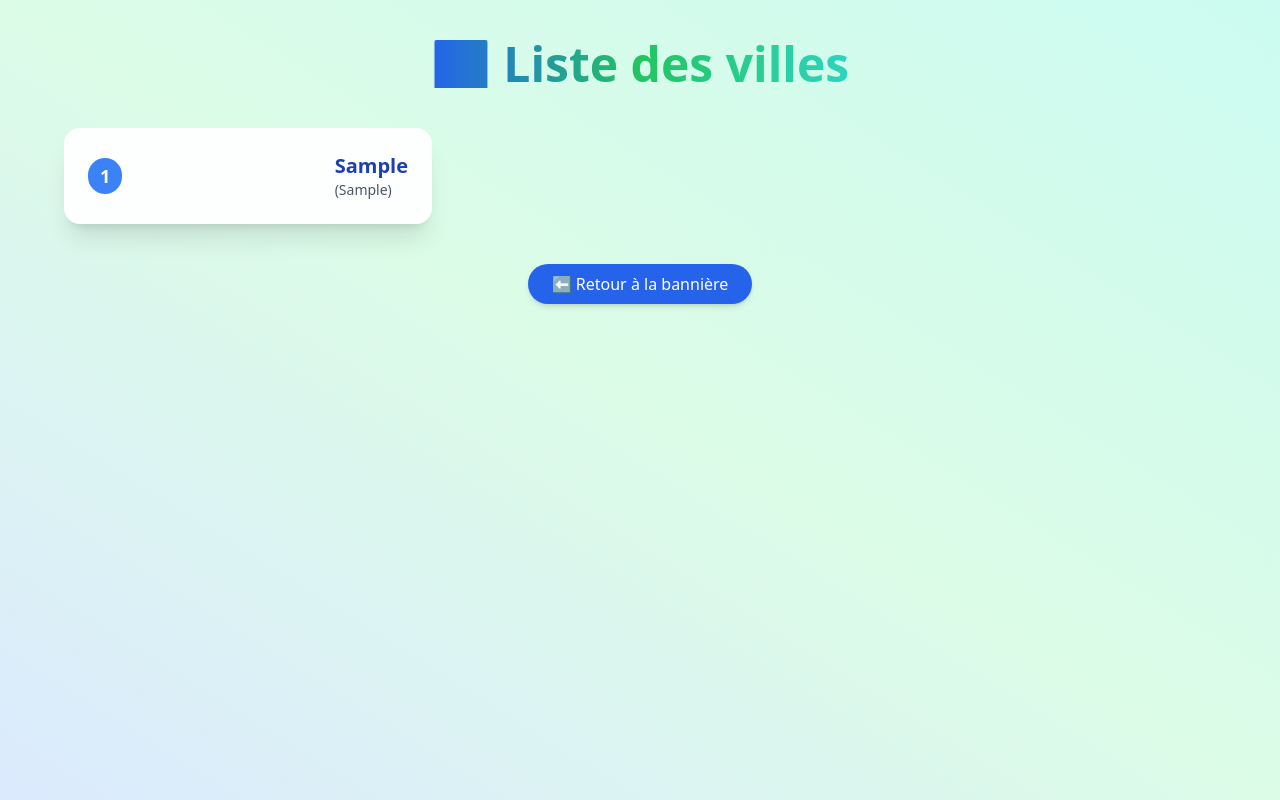
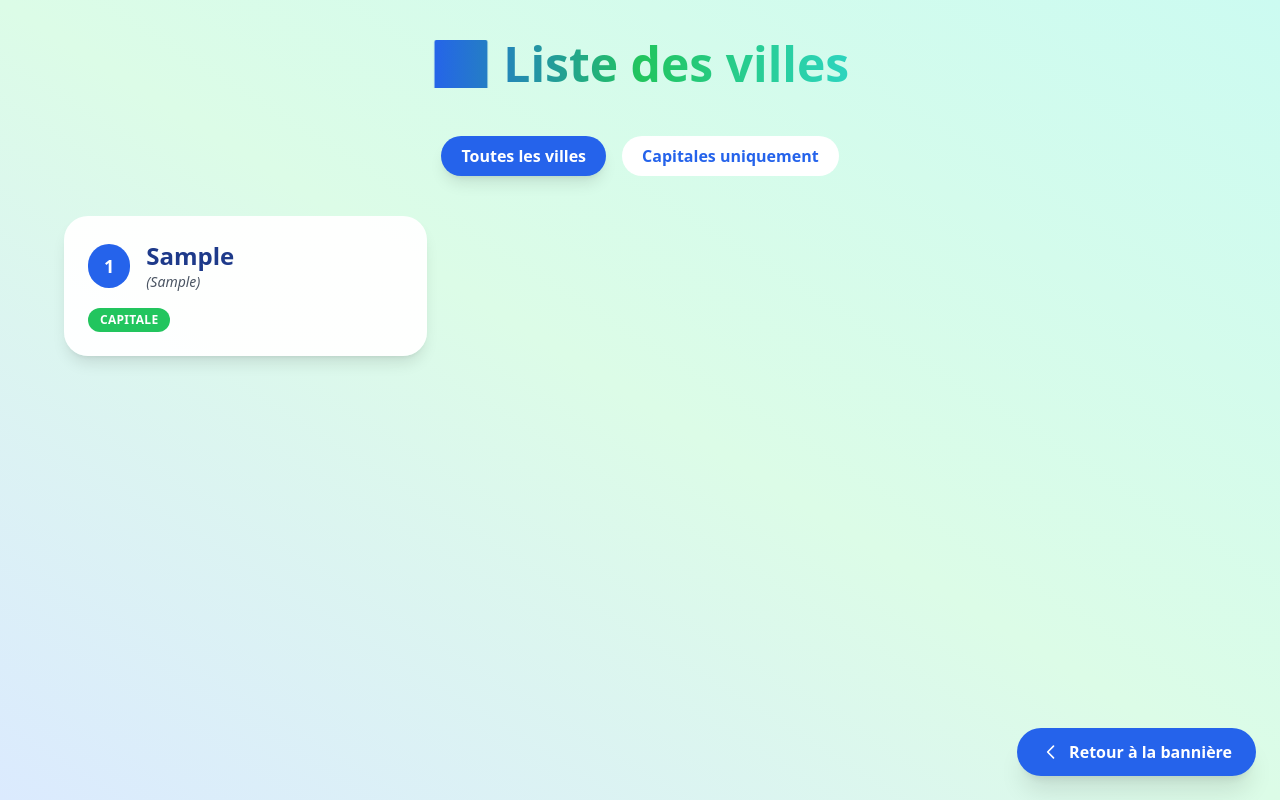
Before and after one commit to ksdeve/Django, a Django app: page /cities/ in a window 1280 px wide. Run offline with Django 5.2, Linux system fonts and the light colour scheme; tables that the repository leaves empty hold one stand-in row (values such as "Sample post"); some libraries are stand-ins or nearby versions.

Commit message:
add capital city

```diff
--- a/DjangoEvaluation/sakila/models.py
+++ b/DjangoEvaluation/sakila/models.py
@@ -18,6 +18,7 @@ class City(models.Model):
     city_id = models.AutoField(primary_key=True)
     city = models.CharField(max_length=50, unique=True)
     country = models.ForeignKey('Country', on_delete=models.CASCADE)
+    capital = models.IntegerField()  # 0 ou 1, directement mapping TINYINT
     last_update = models.DateTimeField(auto_now=True)
 
     class Meta:
@@ -25,6 +26,5 @@ class City(models.Model):
         ordering = ['city']
         managed = False
 
-
-    def __str__(self):
-        return self.city
+    def is_capital(self):
+        return self.capital == 1
--- a/DjangoEvaluation/sakila/templates/banniere.html
+++ b/DjangoEvaluation/sakila/templates/banniere.html
@@ -29,7 +29,7 @@
         </p>
 
         <p class="text-lg text-gray-700">
-            🧑‍💻 Concepteur :
+            🧑‍💻 Concepteurs :
             <span class="text-pink-600 font-semibold">{{ cname }}</span>
         </p>
 
--- a/DjangoEvaluation/sakila/templates/city_list.html
+++ b/DjangoEvaluation/sakila/templates/city_list.html
@@ -1,49 +1,97 @@
 <!DOCTYPE html>
 <html lang="fr">
 <head>
-    <meta charset="UTF-8">
+    <meta charset="UTF-8" />
     <title>Liste des villes</title>
     <script src="https://cdn.tailwindcss.com"></script>
 </head>
 <body class="bg-gradient-to-tr from-blue-100 via-green-100 to-teal-100 min-h-screen flex flex-col items-center p-10 font-sans">
 
-    <h1 class="text-4xl md:text-5xl font-extrabold text-transparent bg-clip-text bg-gradient-to-r from-blue-600 via-green-500 to-teal-400 mb-10 animate-fade-in">
+    <h1 class="text-4xl md:text-5xl font-extrabold text-transparent bg-clip-text bg-gradient-to-r from-blue-600 via-green-500 to-teal-400 mb-12 animate-fade-in">
         🏙️ Liste des villes
     </h1>
 
-    <div class="grid grid-cols-1 sm:grid-cols-2 md:grid-cols-3 gap-6 w-full max-w-6xl animate-fade-in-slow">
+    <!-- Boutons de filtre -->
+    <div class="flex space-x-4 mb-10">
+        <a href="{% url 'city_list' %}?capital=0"
+           class="px-5 py-2 rounded-full font-semibold transition-colors duration-300
+           {% if show_capitals == '0' %}
+               bg-blue-600 text-white shadow-lg
+           {% else %}
+               bg-white text-blue-600 hover:bg-blue-100
+           {% endif %}">
+           Toutes les villes
+        </a>
+
+        <a href="{% url 'city_list' %}?capital=1"
+           class="px-5 py-2 rounded-full font-semibold transition-colors duration-300
+           {% if show_capitals == '1' %}
+               bg-blue-600 text-white shadow-lg
+           {% else %}
+               bg-white text-blue-600 hover:bg-blue-100
+           {% endif %}">
+           Capitales uniquement
+        </a>
+    </div>
+
+    <!-- Grille des villes -->
+    <div class="grid grid-cols-1 sm:grid-cols-2 md:grid-cols-3 gap-8 w-full max-w-6xl animate-fade-in-slow">
         {% for city in cities %}
-        <div class="bg-white bg-opacity-90 shadow-xl rounded-2xl p-6 transform transition duration-300 hover:scale-105 hover:shadow-2xl flex items-center justify-between space-x-4">
-            <span class="inline-block px-3 py-1 rounded-full bg-blue-500 text-white font-bold text-lg select-none">
-                {{ city.city_id }}
-            </span>
-            <div class="text-left">
-                <p class="text-xl font-semibold text-blue-800">
-                    {{ city.city }}
-                </p>
-                <p class="text-sm text-gray-600">
-                    ({{ city.country.country }})
-                </p>
+        <div
+            class="bg-white bg-opacity-95 shadow-lg rounded-3xl p-6 transform transition duration-300 hover:scale-105 hover:shadow-2xl flex flex-col justify-between">
+            <div class="flex items-center space-x-4">
+                <span class="inline-block px-4 py-2 rounded-full bg-blue-600 text-white font-bold text-lg select-none">
+                    {{ city.city_id }}
+                </span>
+                <div>
+                    <p class="text-2xl font-semibold text-blue-900">{{ city.city }}</p>
+                    <p class="text-sm text-gray-600 italic">({{ city.country.country }})</p>
+                </div>
             </div>
+            {% if city.capital == 1 %}
+                <span
+                    class="self-start mt-4 inline-block px-3 py-1 rounded-full bg-green-500 text-white text-xs font-semibold uppercase tracking-wide select-none">
+                    Capitale
+                </span>
+            {% endif %}
         </div>
         {% empty %}
-        <div class="col-span-full text-center text-gray-600 text-lg">Aucune ville trouvée.</div>
+        <div class="col-span-full text-center text-gray-600 text-lg font-medium">
+            Aucune ville trouvée.
+        </div>
         {% endfor %}
     </div>
 
-    <a href="{% url 'banniere' %}" class="mt-10 inline-block bg-blue-600 hover:bg-blue-700 text-white font-medium py-2 px-6 rounded-full shadow-md transition duration-300">
-        ⬅ Retour à la bannière
-    </a>
+    <!-- Bouton retour -->
+    <a href="{% url 'banniere' %}"
+    class="fixed bottom-6 right-6 bg-blue-600 hover:bg-blue-700 text-white font-semibold py-3 px-6 rounded-full shadow-xl transition duration-300 z-50 flex items-center space-x-2">
+     <svg xmlns="http://www.w3.org/2000/svg" class="h-5 w-5" fill="none" viewBox="0 0 24 24" stroke="currentColor" stroke-width="2">
+       <path stroke-linecap="round" stroke-linejoin="round" d="M15 19l-7-7 7-7" />
+     </svg>
+     <span>Retour à la bannière</span>
+ </a>
 
     <style>
         @keyframes fade-in {
-            from { opacity: 0; transform: translateY(-20px); }
-            to { opacity: 1; transform: translateY(0); }
+            from {
+                opacity: 0;
+                transform: translateY(-20px);
+            }
+            to {
+                opacity: 1;
+                transform: translateY(0);
+            }
         }
 
         @keyframes fade-in-slow {
-            from { opacity: 0; transform: scale(0.95); }
-            to { opacity: 1; transform: scale(1); }
+            from {
+                opacity: 0;
+                transform: scale(0.95);
+            }
+            to {
+                opacity: 1;
+                transform: scale(1);
+            }
         }
 
         .animate-fade-in {
--- a/DjangoEvaluation/sakila/views.py
+++ b/DjangoEvaluation/sakila/views.py
@@ -7,7 +7,7 @@ from django.shortcuts import render, get_object_or_404
 
 def status(request):
     h = datetime.now().strftime("%Y-%m- %d - %H:%M:%S")
-    cname = "Kévin S"
+    cname = "Kévin Salmon, Bradley Mutima"
     return render(request, 'banniere.html', {'hours': h, 'cname': cname})
 
 def country_list(request):
@@ -16,8 +16,12 @@ def country_list(request):
 
 
 def city_list(request):
-    cities = City.objects.select_related('country').all()
-    return render(request, 'city_list.html', {'cities': cities})
+    show_capitals = request.GET.get('capital', '0')  # '0' = toutes, '1' = capitales uniquement
+    if show_capitals == '1':
+        cities = City.objects.select_related('country').filter(capital=1)
+    else:
+        cities = City.objects.select_related('country').all()
+    return render(request, 'city_list.html', {'cities': cities, 'show_capitals': show_capitals})
 
 
 def cities_by_country(request, country_id):
```
Also changed, not shown: DjangoEvaluation/sakila/templates/country_list.html (+7 -3 lines).
